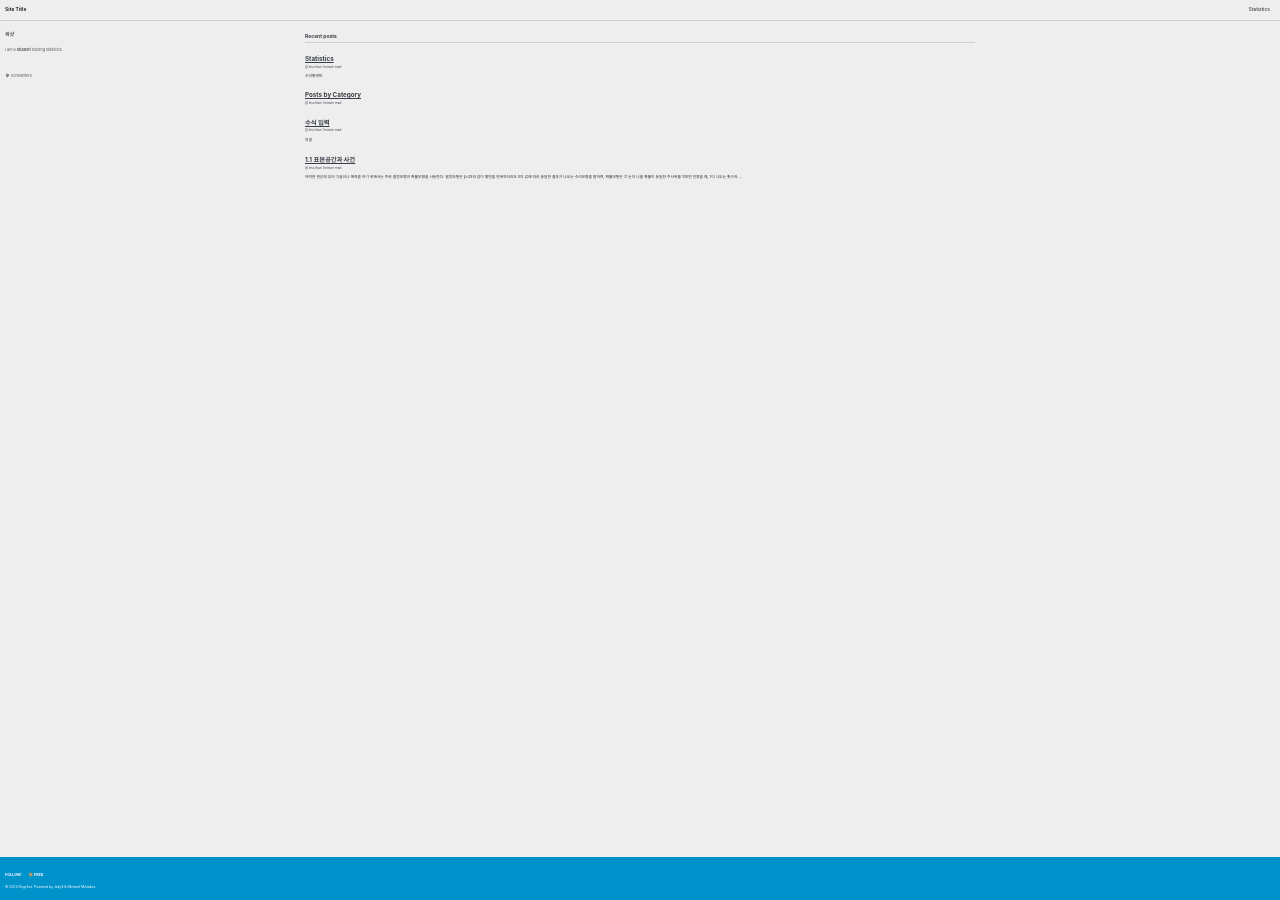
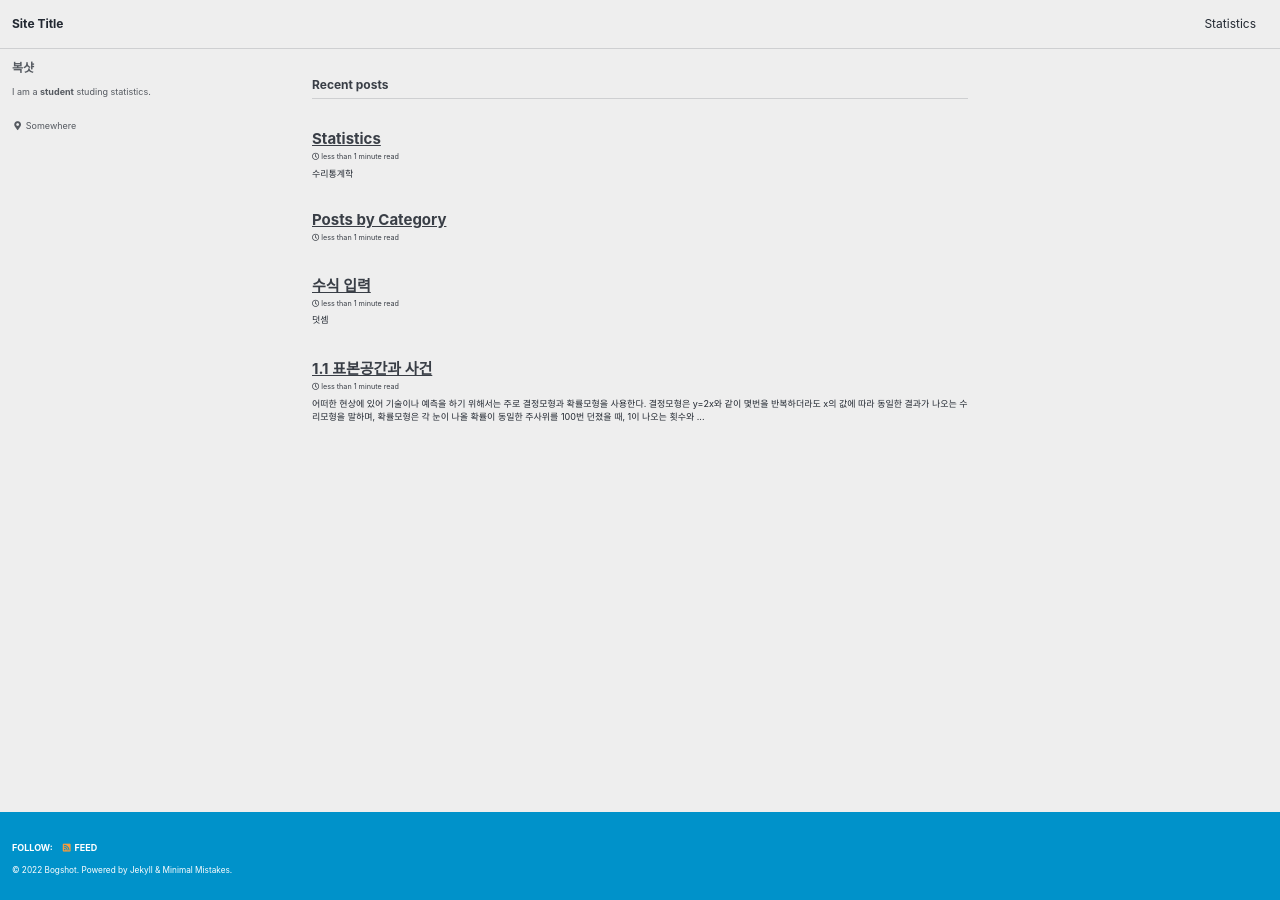
Before and after one commit to Bogshot/bogshot.github.io, a Jekyll site: the page built from index.html, in a window 1280 px wide. Built offline with Jekyll 4.4.1, drawn with Linux system fonts in a browser that asks for light colours; cached includes are drawn as plain includes; the list of posts is cut into pages by our own code.

Commit message:
Update _reset.scss

```diff
--- a/_sass/minimal-mistakes/_reset.scss
+++ b/_sass/minimal-mistakes/_reset.scss
@@ -8,18 +8,18 @@ html {
   /* apply a natural box layout model to all elements */
   box-sizing: border-box;
   background-color: $background-color;
-  font-size: 5x;
+  font-size: 12px;
 
   @include breakpoint($medium) {
-    font-size: 5px;
+    font-size: 12px;
   }
 
   @include breakpoint($large) {
-    font-size: 5px;
+    font-size: 12px;
   }
 
   @include breakpoint($x-large) {
-    font-size: 5px;
+    font-size: 12px;
   }
 
   -webkit-text-size-adjust: 100%;
```
